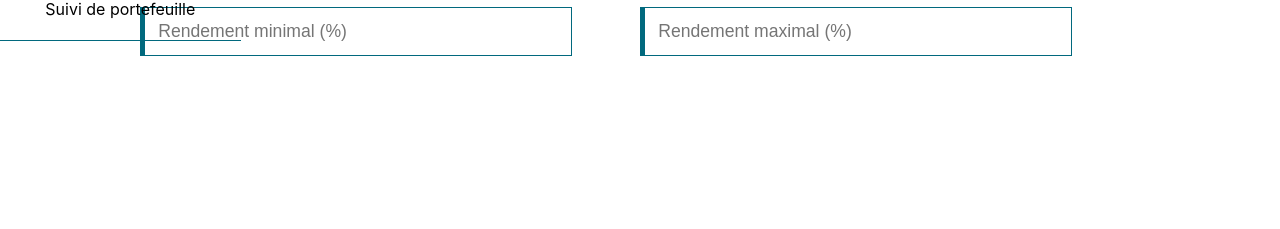
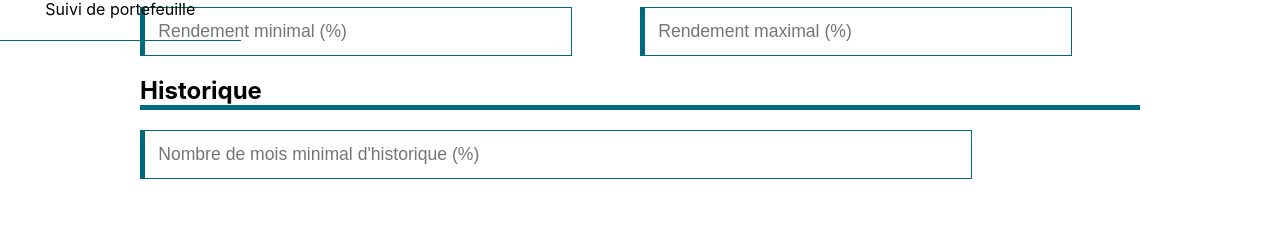
Before and after one commit to mx791/financialAdvisor, a React (Create React App) app in the folder web/: page / in a window 1280 px wide. Both pictures are taken after a click on the element "Exploration de titres". Shown: the part 229-458 px from the top of the page. Built offline with nearby package versions, Linux system fonts and the light colour scheme.

Commit message:
fix build

```diff
--- a/web/src/components/ImageSection.tsx
+++ b/web/src/components/ImageSection.tsx
@@ -1,6 +1,4 @@
 import React, { FC, ReactElement } from 'react';
-import SplitContainer from '../components/SplitContainer';
-import TextBox from '../components/TextBox';
 
 interface ImageSectionProps {
     children: ReactElement,
--- a/web/src/pages/ExplorePage.tsx
+++ b/web/src/pages/ExplorePage.tsx
@@ -21,6 +21,9 @@ const ExplorePage: FC = (): ReactElement => {
                 firstChild={(<TextBox name="Rendement minimal (%)" type="number" />)}
                 secondChild={(<TextBox name="Rendement maximal (%)" type="number" />)}
             />
+
+            <h2>Historique</h2>
+            <TextBox name="Nombre de mois minimal d'historique (%)" type="number" />
         </div>
     </div>)
 };
```
